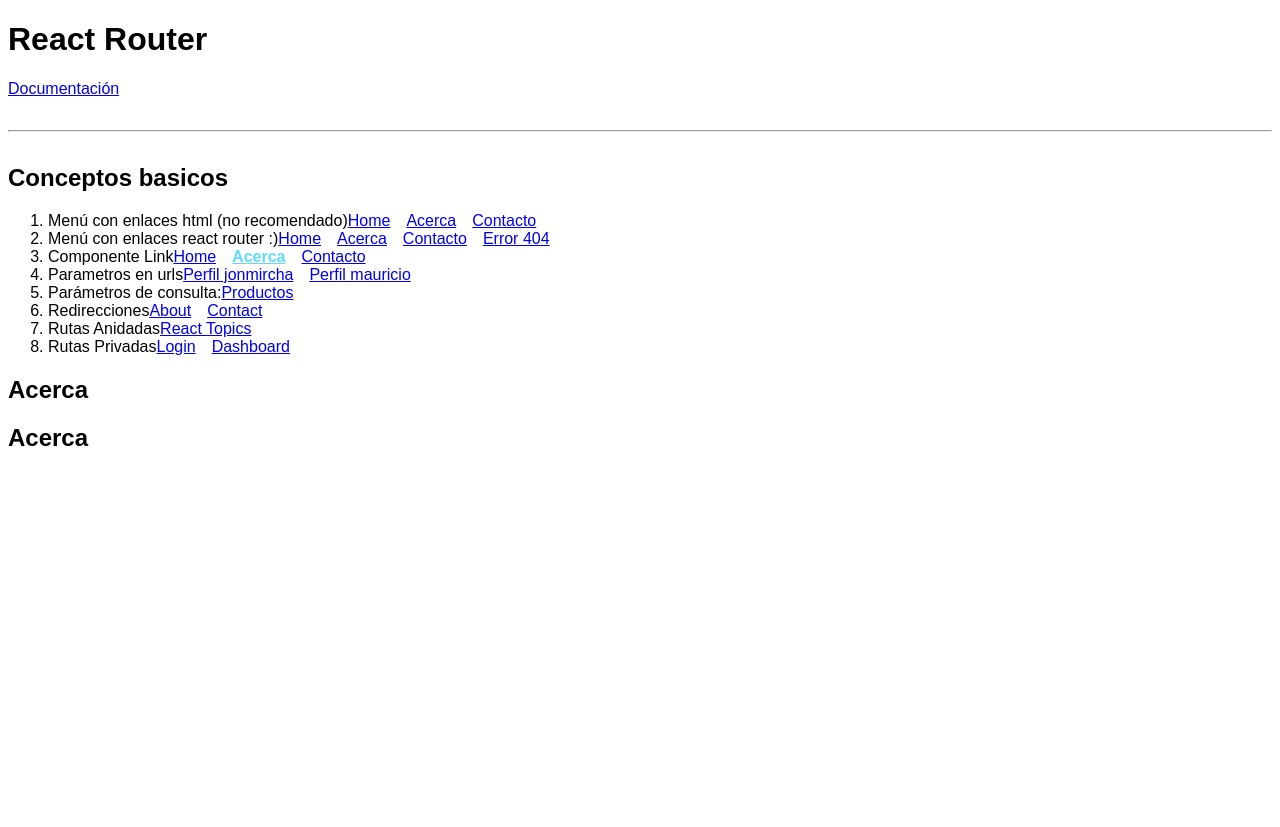
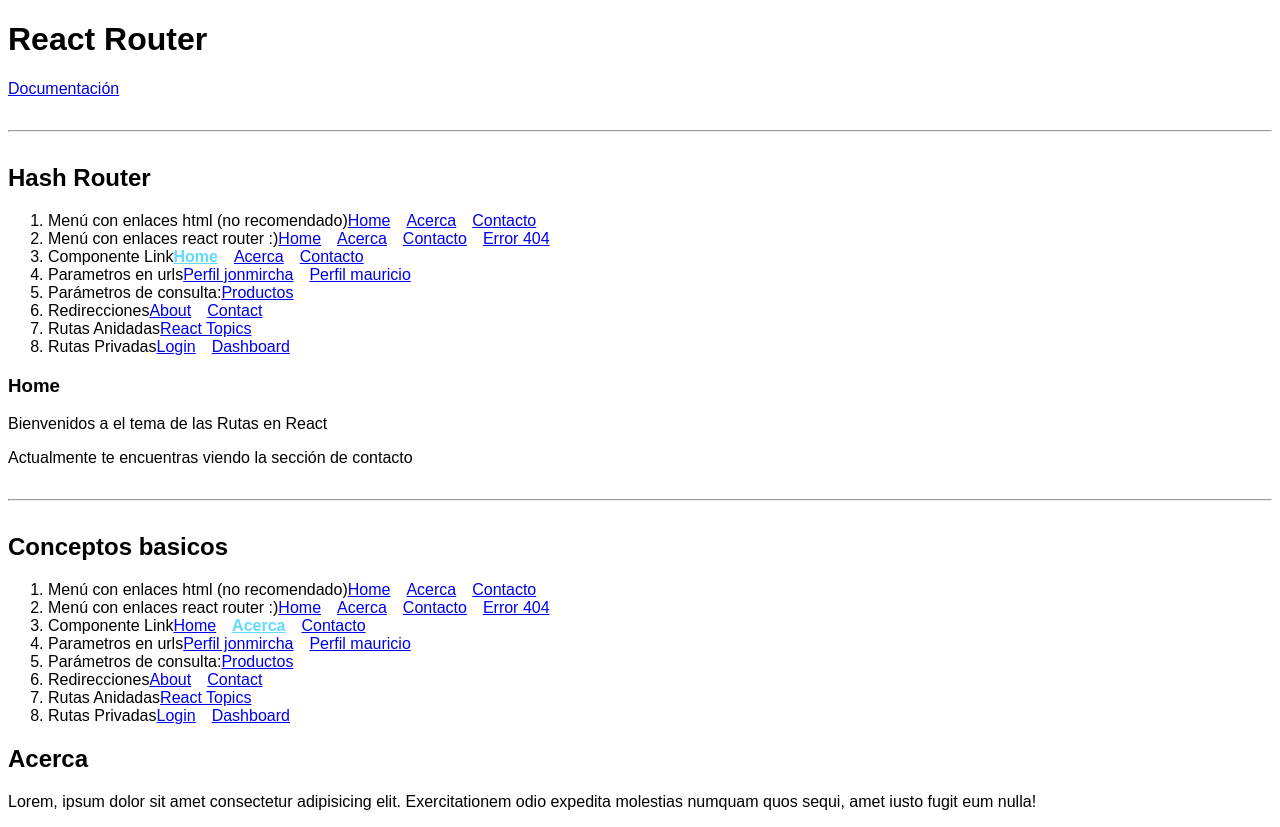
Before and after one commit to MauricioMorenoMorales/JMC-React-router, a React (Create React App) app: page /acerca in a window 1280 px wide. Before the commit the page ends 800 px from the top, so only its background shows below. Built offline with nearby package versions, Linux system fonts and the light colour scheme.

Commit message:
Empezando con la clase 64

```diff
--- a/src/components/ConceptosBasicos.jsx
+++ b/src/components/ConceptosBasicos.jsx
@@ -1,6 +1,8 @@
 import React from 'react';
 import {
 	BrowserRouter as Router,
+	HashRouter,
+	Link,
 	Redirect,
 	Route,
 	Switch,
@@ -62,6 +64,30 @@
 const ConceptosBasicos = () => {
 	return (
 		<>
+			<h2>Hash Router</h2>
+			<HashRouter>
+				<MenuConceptos />
+				<Switch>
+					<Route exact path="/" component={Home} />
+					<Route exact path="/acerca" component={Acerca} />
+					<Route exact path="/contacto" component={Contacto} />
+					<Route exact path="/usuario/:username/:age" component={Usuario} />
+					<Route exact path="/productos" component={Productos} />
+					{/* cuando una ruta tenga rutas anidadas no uses el "exact" */}
+					<Route path="/react" component={ReactTopics} />
+					<Route exact path="/about">
+						<Redirect to="/" />
+					</Route>
+					<Route exact path="/contact">
+						<Redirect to="/" />
+					</Route>
+					<Route exact path="/login" component={Login} />
+					<PrivateRoute exact path="/dashboard" component={Dashboard} />
+					{/* Tiene que estar siempre al final */}
+					<Route path="*" component={Error404} />
+				</Switch>
+			</HashRouter>
+			<hr />
 			<h2>Conceptos basicos</h2>
 			<Router>
 				<MenuConceptos />
--- a/src/pages/Acerca.jsx
+++ b/src/pages/Acerca.jsx
@@ -4,7 +4,10 @@
 	return (
 		<div>
 			<h2>Acerca</h2>
-			<h2>Acerca</h2>
+			<p>
+				Lorem, ipsum dolor sit amet consectetur adipisicing elit. Exercitationem
+				odio expedita molestias numquam quos sequi, amet iusto fugit eum nulla!
+			</p>
 		</div>
 	);
 };
```
